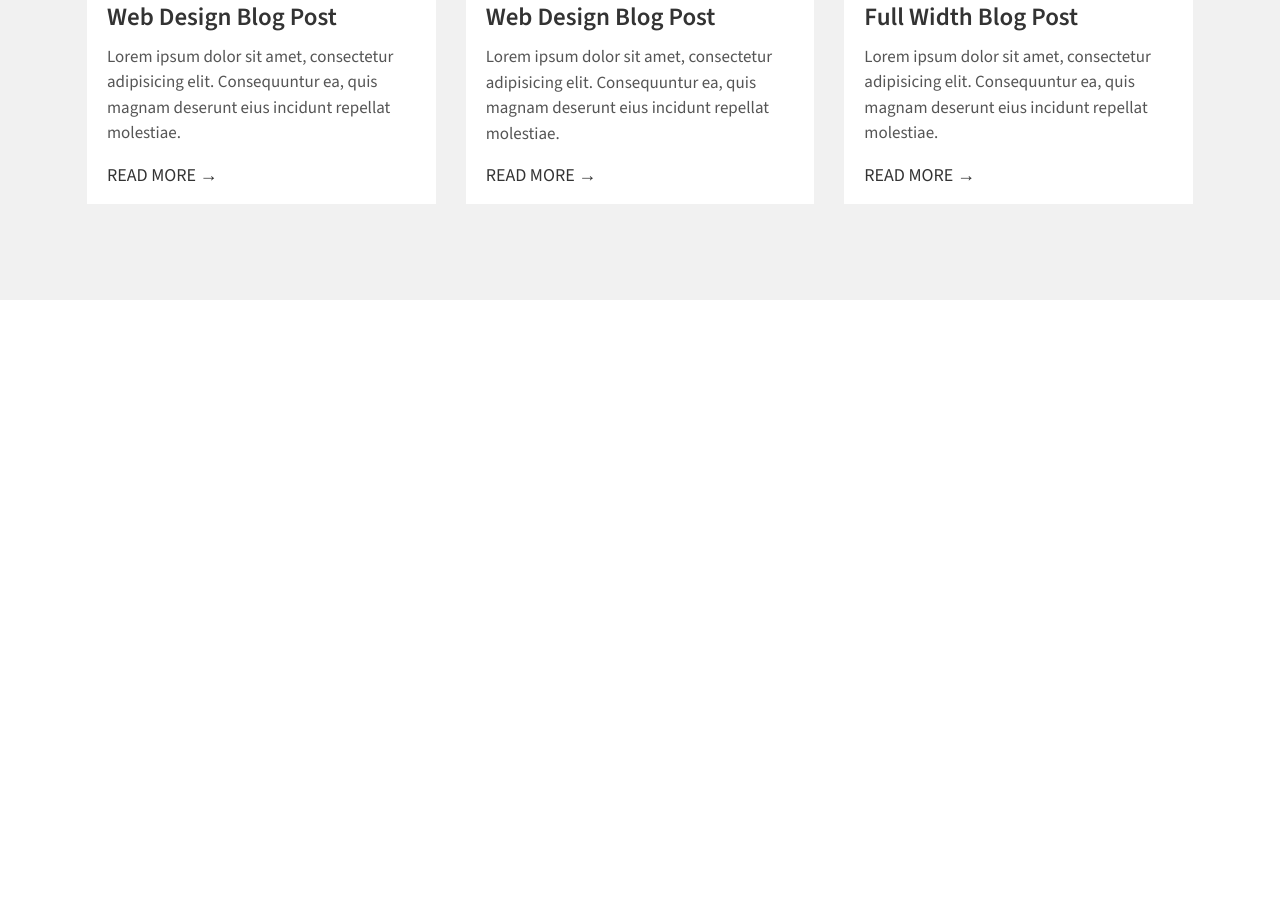
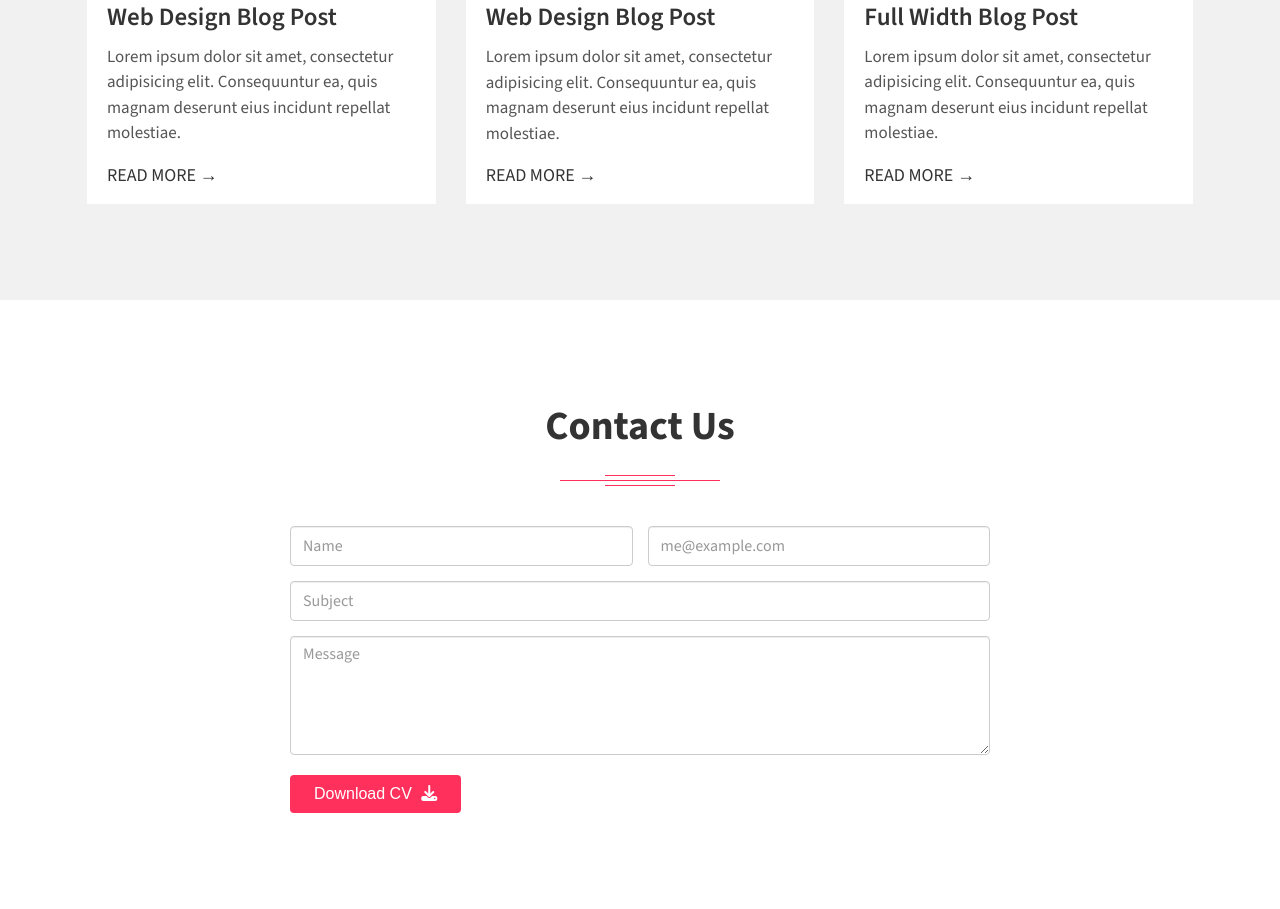
Before and after one commit to Mariam-Zeid/Fokir, a plain HTML site: page index.html in a window 1280 px wide. Shown: the part 4249-5158 px from the top of the page. Before the commit the page ends 4549 px from the top, so only its background shows below. Drawn offline with nearby package versions, Linux system fonts and the light colour scheme.

Commit message:
Implementing contact us section.

```diff
--- a/css/queries.css
+++ b/css/queries.css
@@ -29,7 +29,7 @@
   .grid--4-cols {
     grid-template-columns: repeat(2, 1fr);
   }
-  .blog-container.grid--3-cols{
+  .blog-container.grid--3-cols {
     grid-template-columns: 1fr;
     gap: 5rem;
   }
@@ -68,6 +68,13 @@
     align-self: center;
     width: 15rem;
   }
+  .form-container {
+    width: 60rem;
+  }
+  input:nth-child(3),
+  textarea {
+    grid-column: span 1;
+  }
 }
 
 /* 576px */
@@ -79,6 +86,9 @@
   .testimonial-img-box {
     align-self: center;
     width: 10rem;
+  }
+  .form-container {
+    width: 35rem;
   }
 }
 
--- a/css/style.css
+++ b/css/style.css
@@ -405,7 +405,8 @@
   transition: all 0.3s ease-in-out;
   cursor: pointer;
 }
-.blog-post .tertiary-heading:hover, .post-btn:hover {
+.blog-post .tertiary-heading:hover,
+.post-btn:hover {
   color: #ff305b;
 }
 .post-text {
@@ -419,8 +420,55 @@
   transition: all 0.3s ease-in-out;
 }
 
-
 .aspect-ratio {
   aspect-ratio: 16/9;
 }
 /* ?==================== End Blog Section ====================? */
+
+/* ?==================== Start Contact Section ====================? */
+.form-container {
+  width: 70rem;
+  margin-inline: auto;
+}
+.form-container .grid {
+  gap: 1.5rem;
+}
+input:nth-child(3),
+textarea {
+  grid-column: span 2;
+}
+
+input,
+textarea {
+  padding: 0.6rem 1.2rem;
+  border: 0.1rem solid #ccc;
+  border-radius: 0.4rem;
+
+  -webkit-box-shadow: inset 0 1px 1px rgba(0, 0, 0, 0.075);
+  box-shadow: inset 0 1px 1px rgba(0, 0, 0, 0.075);
+  transition: border-color ease-in-out 0.15s, box-shadow ease-in-out 0.15s;
+}
+
+input {
+  height: 4rem;
+}
+input:focus-within, textarea:focus-within  {
+  border-color: #ff305b;
+  outline: #ff305b;
+  box-shadow: inset 0 0 2px rgba(255,48,91,0.5);
+}
+textarea {
+  resize: vertical;
+}
+
+input::placeholder,
+textarea::placeholder {
+  font-family: "Source Sans 3", sans-serif;
+  color: #999;
+  font-size: 1.6rem;
+}
+
+.form-container .btn {
+  grid-column: span 1;
+}
+/* ?==================== End Contact Section ====================? */
--- a/index.html
+++ b/index.html
@@ -311,6 +311,25 @@
       </div>
     </section>
     <!-- ?==================== End Blog Section ====================? -->
+
+    <!-- ?==================== Start Contact Section ====================? -->
+    <section class="contact-section sect-pd">
+      <div class="container">
+        <div class="section-title text-center">
+          <h2 class="secondary-heading">contact us</h2>
+        </div>
+        <form class="form-container">
+          <div class="grid grid--2-cols">
+            <input required type="text" name="userName" placeholder="Name">
+            <input required type="email" name="userMail" placeholder="me@example.com">
+            <input type="text" name="subject" placeholder="Subject">
+            <textarea rows="7" placeholder="Message"></textarea>
+          </div>
+          <button class="btn">Download CV <i class="fa-solid fa-download btn-icon"></i></button>
+        </form>
+      </div>
+    </section>
+    <!-- ?==================== End Contact Section ====================? -->
   </main>
 </body>
 
```
